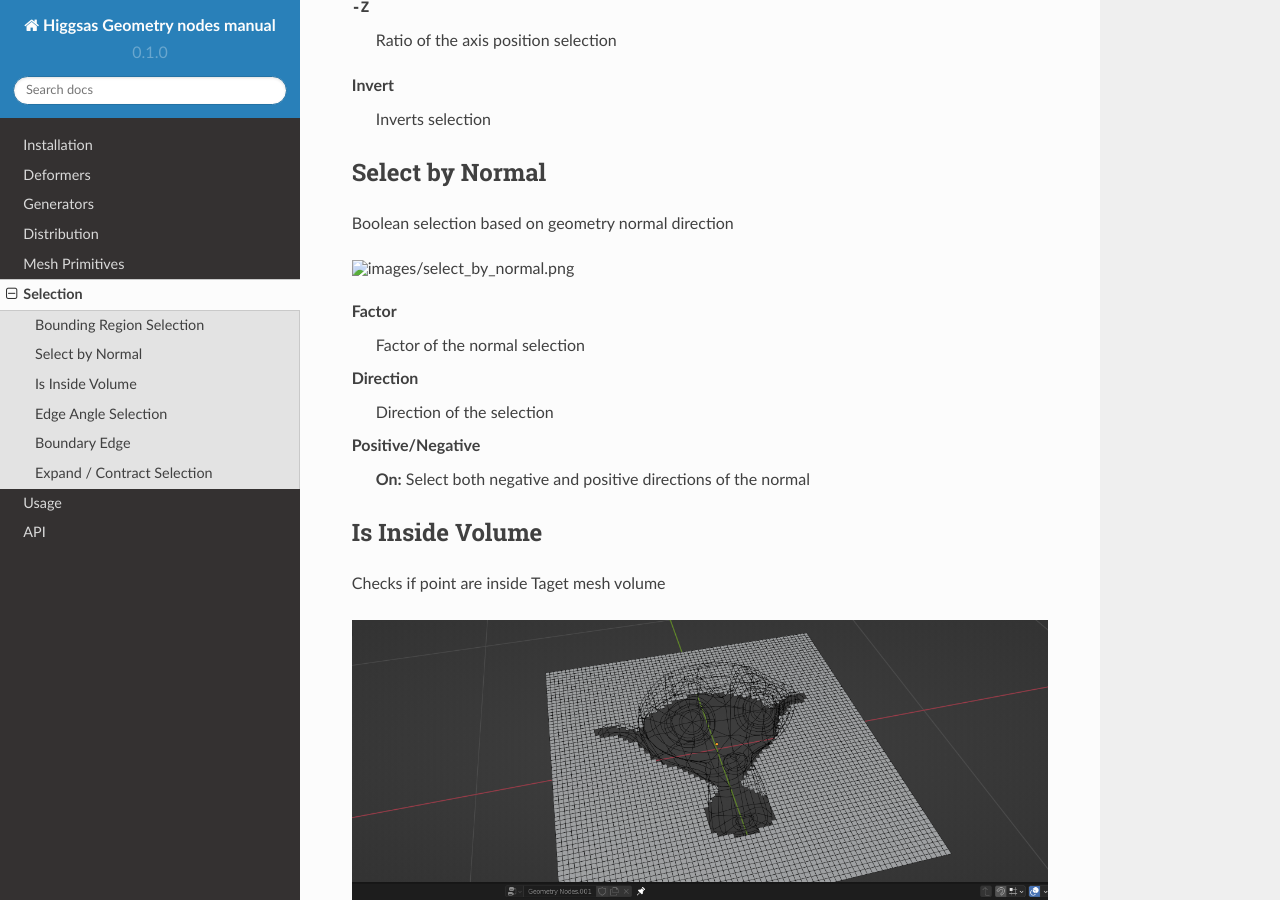
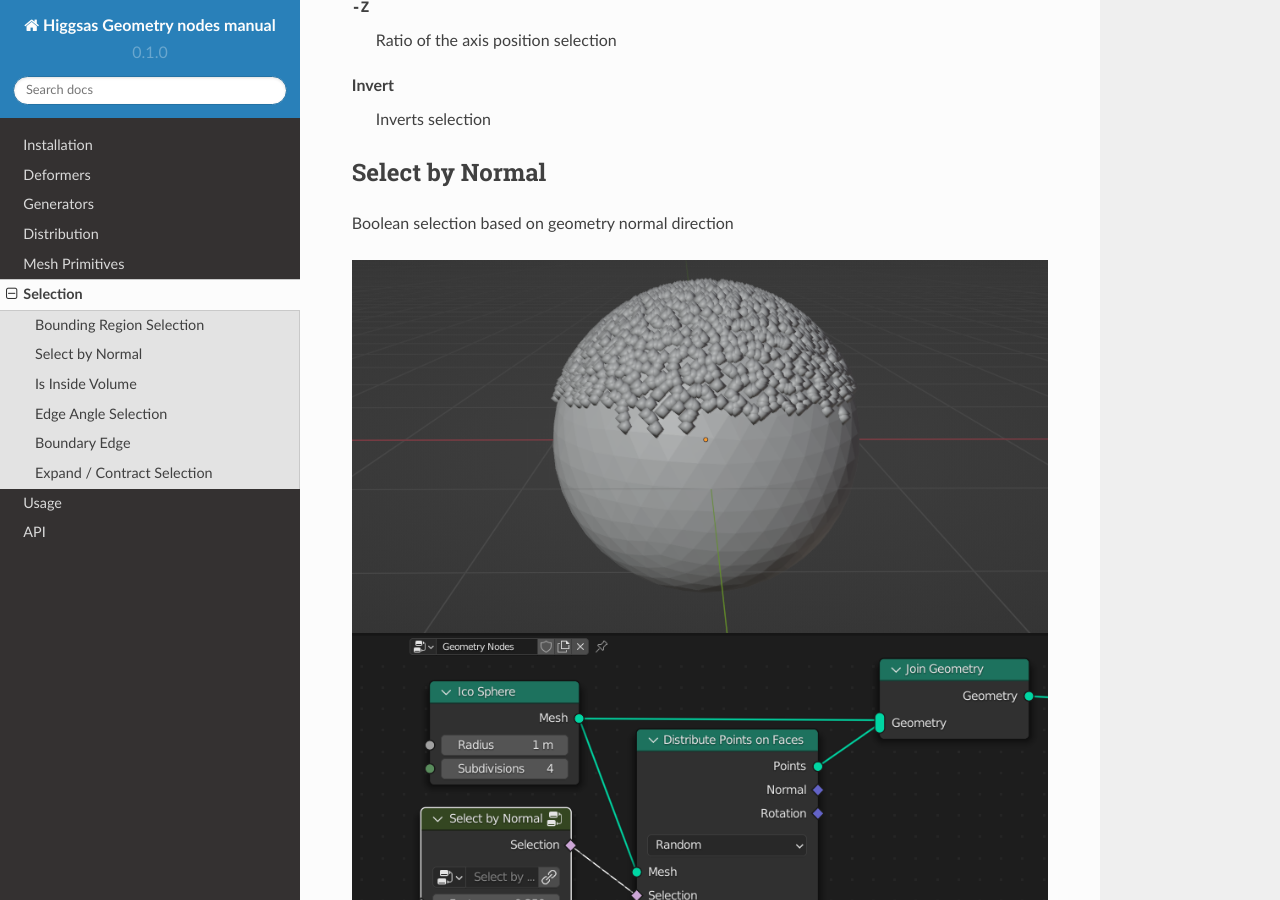
Before and after one commit to higgsas/higgsas_geo_nodes_manual, a Sphinx documentation site: the page built from docs/selection.rst, in a window 1280 px wide and 900 px high, scrolled down 1309 px. Built offline with Sphinx 7.4.7 and the Read the Docs theme 2.0.0, drawn with Linux system fonts in a browser that asks for light colours.

Commit message:
Update selection.rst

```diff
--- a/docs/selection.rst
+++ b/docs/selection.rst
@@ -38,7 +38,7 @@ Select by Normal
 
 Boolean selection based on geometry normal direction
 
-.. image:: images/select_by_normal.png
+.. image:: images/select_by_normal.PNG
 
 Factor
   Factor of the normal selection
```
